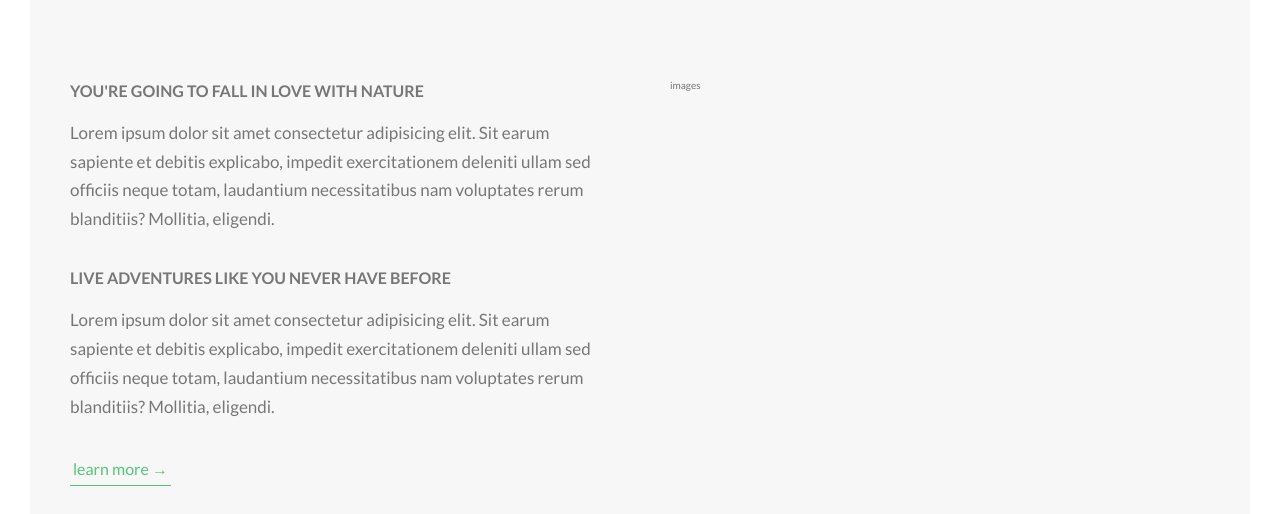
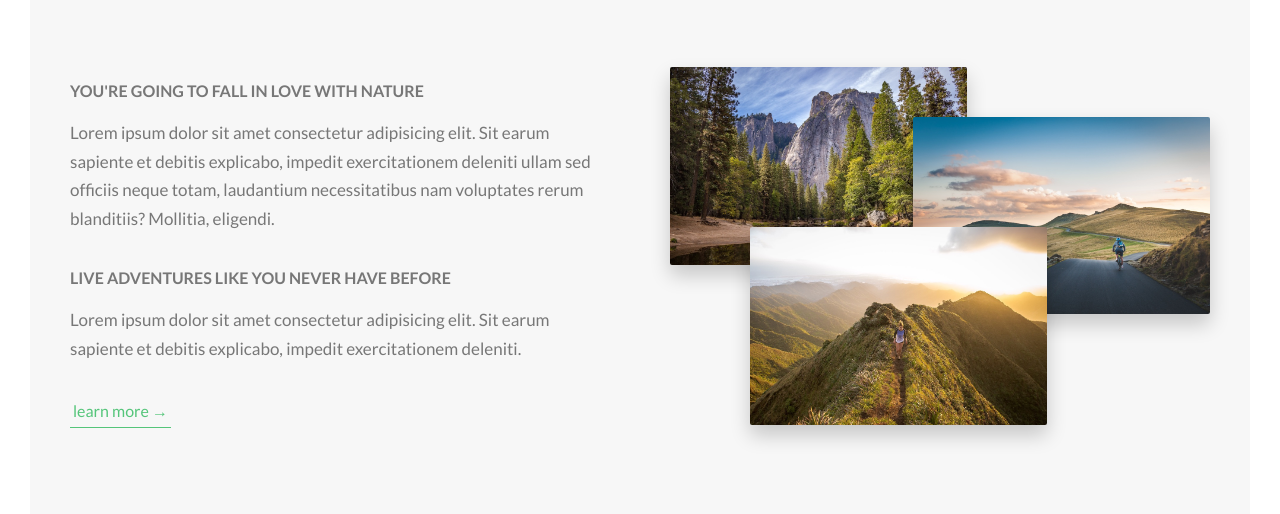
Before and after one commit to m7mdZayan/NaTours, a website: page index.html in a window 1280 px wide. Shown: the part 926-1440 px from the top of the page. Drawn offline with Linux system fonts and the light colour scheme.

Commit message:
about section is finished now

```diff
--- a/index.html
+++ b/index.html
@@ -108,14 +108,28 @@
             </h3>
             <p class="paragraph">
               Lorem ipsum dolor sit amet consectetur adipisicing elit. Sit earum
-              sapiente et debitis explicabo, impedit exercitationem deleniti
-              ullam sed officiis neque totam, laudantium necessitatibus nam
-              voluptates rerum blanditiis? Mollitia, eligendi.
+              sapiente et debitis explicabo, impedit exercitationem deleniti.
             </p>
             <a href="#" class="btn-text">learn more &rarr;</a>
           </div>
           <div class="col-1of2">
-            images
+            <div class="composition">
+              <img
+                src="img/nat-1-large.jpg"
+                alt="photo1"
+                class="composition__photo composition__photo--p1"
+              />
+              <img
+                src="img/nat-2-large.jpg"
+                alt="photo2"
+                class="composition__photo composition__photo--p2"
+              />
+              <img
+                src="img/nat-3-large.jpg"
+                alt="photo3"
+                class="composition__photo composition__photo--p3"
+              />
+            </div>
           </div>
         </div>
       </section>
--- /dev/null
+++ b/sass/components/_composition.scss
@@ -0,0 +1,33 @@
+.composition {
+  position: relative;
+  &__photo {
+    width: 55%;
+    box-shadow: 0 1rem 2rem rgba($color-black, 0.2);
+    border-radius: 2px;
+    position: absolute;
+    transition: all 0.3s ease-out;
+    outline-offset: 1.5rem;
+    &--p1 {
+      left: 0;
+      top: -1rem;
+    }
+    &--p2 {
+      right: 0;
+      top: 4rem;
+    }
+    &--p3 {
+      left: 8rem;
+      top: 15rem;
+    }
+    &:hover {
+      box-shadow: 0 2rem 2rem rgba($color-black, 0.5);
+      transform: scale(1.09) translateY(-1rem);
+      cursor: pointer;
+      outline: 0.4rem solid $color-primary;
+      z-index: 3;
+    }
+  }
+  &:hover &__photo:not(:hover) {
+    transform: scale(0.9);
+  }
+}
--- a/sass/main.scss
+++ b/sass/main.scss
@@ -8,6 +8,7 @@
 @import "base/utilities";
 
 @import "components/button";
+@import "components/composition";
 
 @import "pages/home";
 @import "layout/grid";
```
Also changed, not shown: css/style.css.
